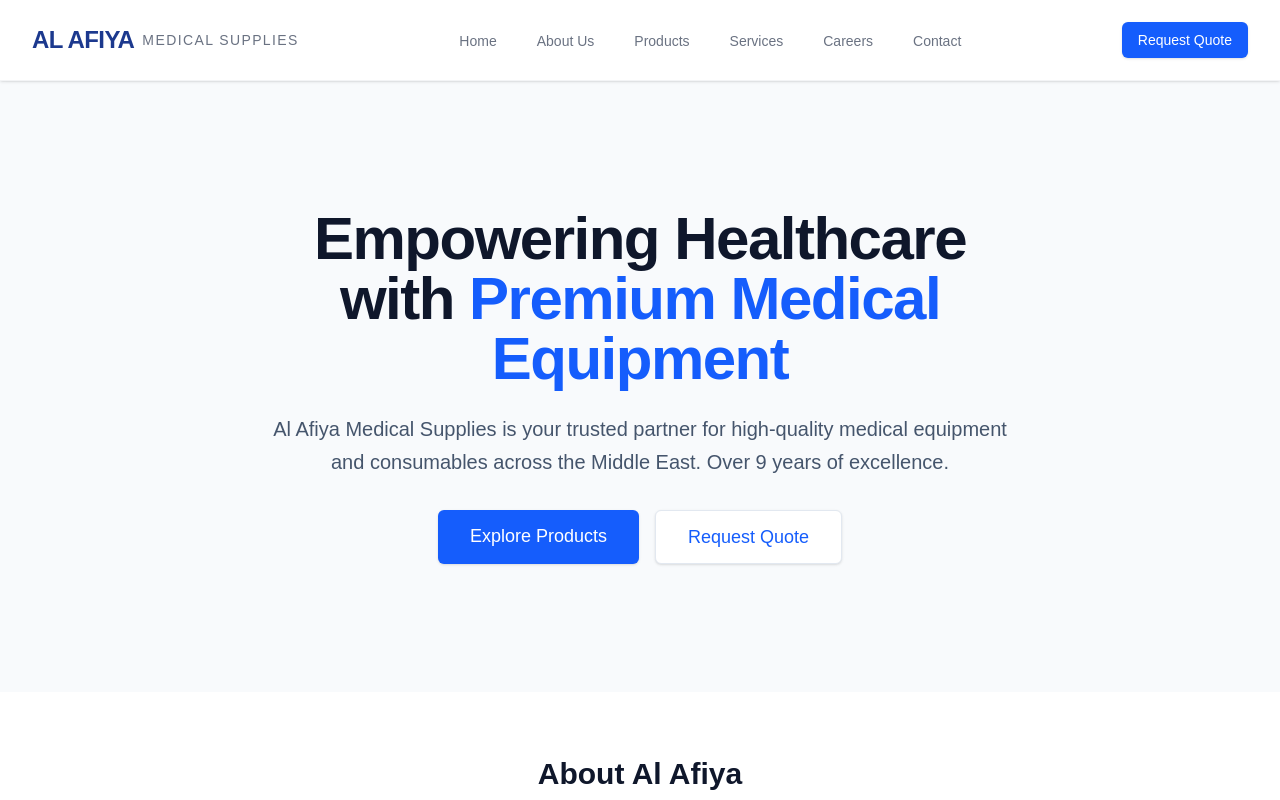
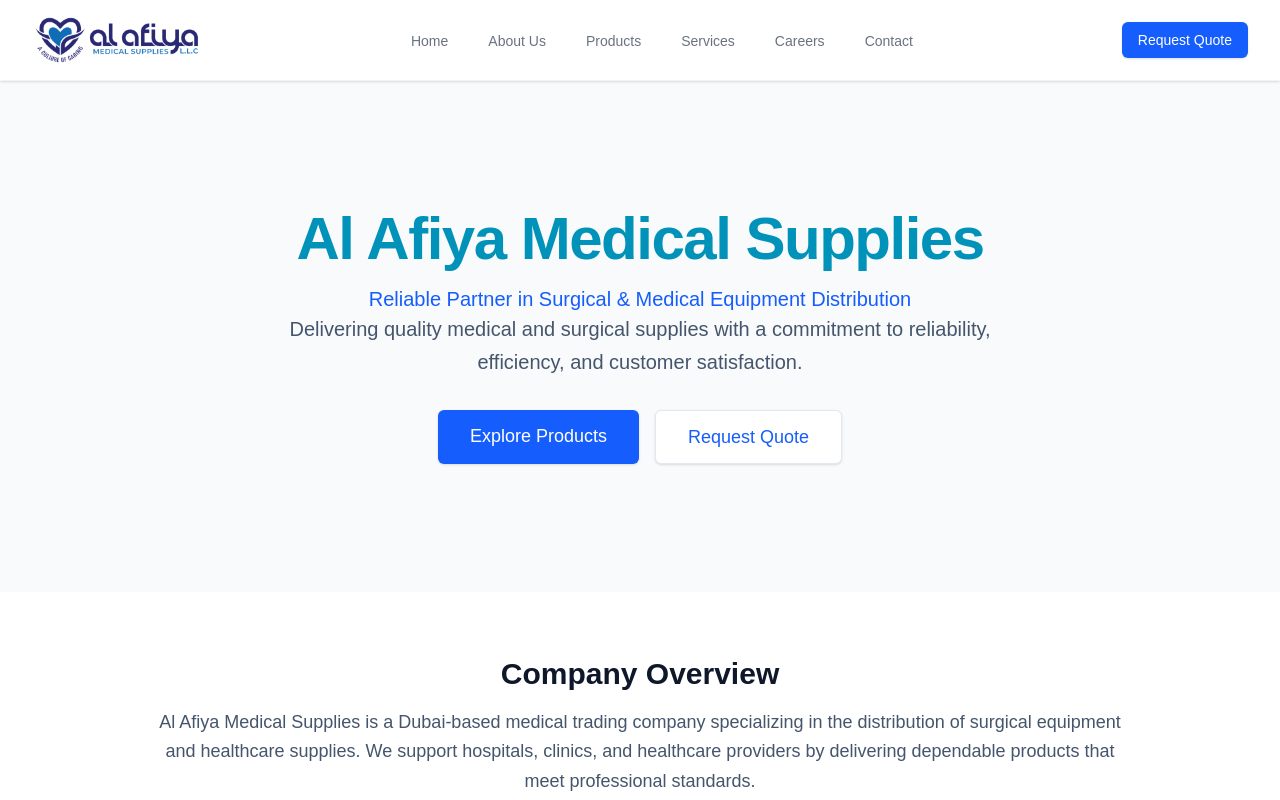
Before and after one commit to Ash-JP/afiyamed-web, a Next.js app: page / in a window 1280 px wide. Shown: the top 800 px of the page. Built offline with nearby package versions, Linux system fonts and the light colour scheme.

Commit message:
logo added

```diff
--- a/src/app/page.tsx
+++ b/src/app/page.tsx
@@ -1,3 +1,4 @@
+import { CheckCircle, ShieldCheck, Truck, BadgeDollarSign, Headphones } from "lucide-react";
 import Link from "next/link";
 import Image from "next/image";
 
@@ -8,11 +9,15 @@
       <section className="relative bg-slate-50 py-20 lg:py-32 overflow-hidden">
         <div className="max-w-7xl mx-auto px-4 sm:px-6 lg:px-8 relative z-10">
           <div className="text-center max-w-3xl mx-auto">
-            <h1 className="text-4xl md:text-5xl lg:text-6xl font-extrabold text-slate-900 tracking-tight mb-6">
-              Empowering Healthcare with <span className="text-blue-600">Premium Medical Equipment</span>
+            <h1 className="text-4xl md:text-5xl lg:text-6xl font-semibold tracking-tight">
+              <span className="text-cyan-600">Al Afiya</span>{" "}
+              <span className="text-cyan-600">Medical Supplies</span>
             </h1>
+            <p className="text-xl text-blue-600 font-medium mt-4">
+              Reliable Partner in Surgical & Medical Equipment Distribution
+            </p>
             <p className="text-lg md:text-xl text-slate-600 mb-8 leading-relaxed">
-              Al Afiya Medical Supplies is your trusted partner for high-quality medical equipment and consumables across the Middle East. Over 9 years of excellence.
+              Delivering quality medical and surgical supplies with a commitment to reliability, efficiency, and customer satisfaction.
             </p>
             <div className="flex flex-col sm:flex-row justify-center gap-4">
               <Link href="/products" className="bg-blue-600 hover:bg-blue-700 text-white px-8 py-3 rounded-md font-medium text-lg transition-colors shadow-sm">
@@ -26,10 +31,24 @@
         </div>
       </section>
 
+      <section className="py-16 bg-white">
+        <div className="max-w-5xl mx-auto px-4 text-center">
+          <h2 className="text-3xl font-semibold text-slate-900 mb-4">
+            Company Overview
+          </h2>
+
+          <p className="text-lg text-slate-600 leading-relaxed">
+            Al Afiya Medical Supplies is a Dubai-based medical trading company specializing in the distribution of surgical equipment and healthcare supplies. We support hospitals, clinics, and healthcare providers by delivering dependable products that meet professional standards.
+          </p>
+        </div>
+      </section>
+
       {/* Short Introduction */}
       <section className="py-16 bg-white">
         <div className="max-w-7xl mx-auto px-4 sm:px-6 lg:px-8 text-center max-w-4xl">
-          <h2 className="text-3xl font-bold text-slate-900 mb-6">About Al Afiya</h2>
+          <h2 className="text-3xl font-bold text-slate-900 mb-6">
+            Who We Are
+          </h2>
           <p className="text-lg text-slate-600 leading-relaxed">
             Founded with a vision to enhance healthcare delivery, Al Afiya Medical Supplies LLC is a premier B2B and B2C distributor of clinical equipment, laboratory instruments, and everyday surgical consumables. We bridge the gap between world-renowned manufacturers and local healthcare facilities.
           </p>
--- a/src/components/Navigation.tsx
+++ b/src/components/Navigation.tsx
@@ -1,4 +1,5 @@
 import Link from "next/link";
+import Image from "next/image";
 
 export function Navigation() {
     return (
@@ -7,8 +8,13 @@
                 <div className="flex justify-between h-20">
                     <div className="flex items-center">
                         <Link href="/" className="flex-shrink-0 flex items-center">
-                            <span className="text-2xl font-bold text-blue-900 tracking-tight">AL AFIYA</span>
-                            <span className="ml-2 text-sm font-medium text-gray-500 uppercase tracking-widest hidden sm:block">Medical Supplies</span>
+                            <Image
+                                src="/logo.png"
+                                alt="Al Afiya Medical Supplies"
+                                width={170}
+                                height={45}
+                                priority
+                            />
                         </Link>
                     </div>
                     <div className="hidden sm:ml-6 sm:flex sm:space-x-8">
```
Also changed, not shown: public/logo.png (added).
